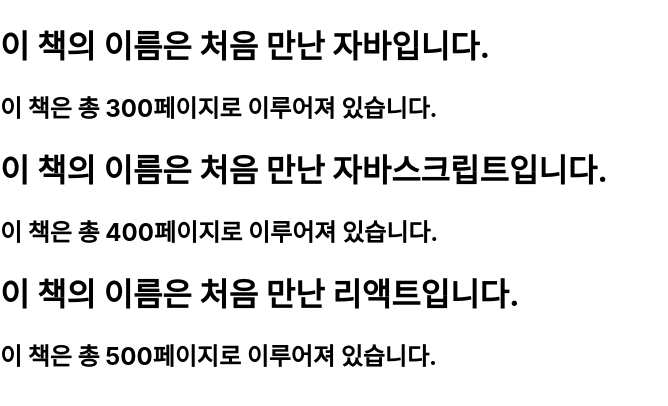
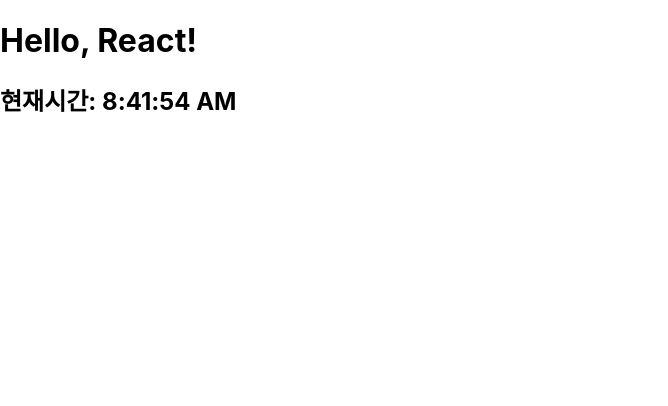
Before and after one commit to YuumiNam/reactStudy, a React (Create React App) app in the folder 예제/my-app/: page / in a window 1280 px wide. Shown: the top 406 px of the page, without its empty margins (0-668 px from the left). Built offline with nearby package versions, Linux system fonts and the light colour scheme.

Commit message:
react #04

```diff
--- /dev/null
+++ b/예제/my-app/src/ex04/Clock.jsx
@@ -0,0 +1,12 @@
+import React from "react";
+
+function Clock(props) {
+    return (
+        <div>
+            <h1>Hello, React!</h1>
+            <h2>현재시간: {new Date().toLocaleTimeString() }</h2>
+        </div>
+    );
+}
+
+export default Clock;
--- a/예제/my-app/src/index.js
+++ b/예제/my-app/src/index.js
@@ -4,16 +4,32 @@
 import App from './App';
 import reportWebVitals from './reportWebVitals';
 
-// 최상위 Component인 Library.jsx를 import
+// 최상위 Component를 import
 // <React.StrictMode> 사이에 넣어줌
 import Library from './ex03/Library';
+import Clock from './ex04/Clock';
 
+/**
+* ReactDOM.render => Virtual DOM에서 실제 DOM으로 렌더링되는 과정
+*/
+
+// ex03
+// const root = ReactDOM.createRoot(document.getElementById('root'));
+// root.render(
+//   <React.StrictMode>
+//     <Clock />
+//   </React.StrictMode>
+// );
+
+// ex04
 const root = ReactDOM.createRoot(document.getElementById('root'));
-root.render(
-  <React.StrictMode>
-    <Library />
-  </React.StrictMode>
-);
+setInterval(() => {
+  root.render(
+    <React.StrictMode>
+      <Clock />
+    </React.StrictMode>,
+  );
+}, 1000);
 
 // If you want to start measuring performance in your app, pass a function
 // to log results (for example: reportWebVitals(console.log))
```
